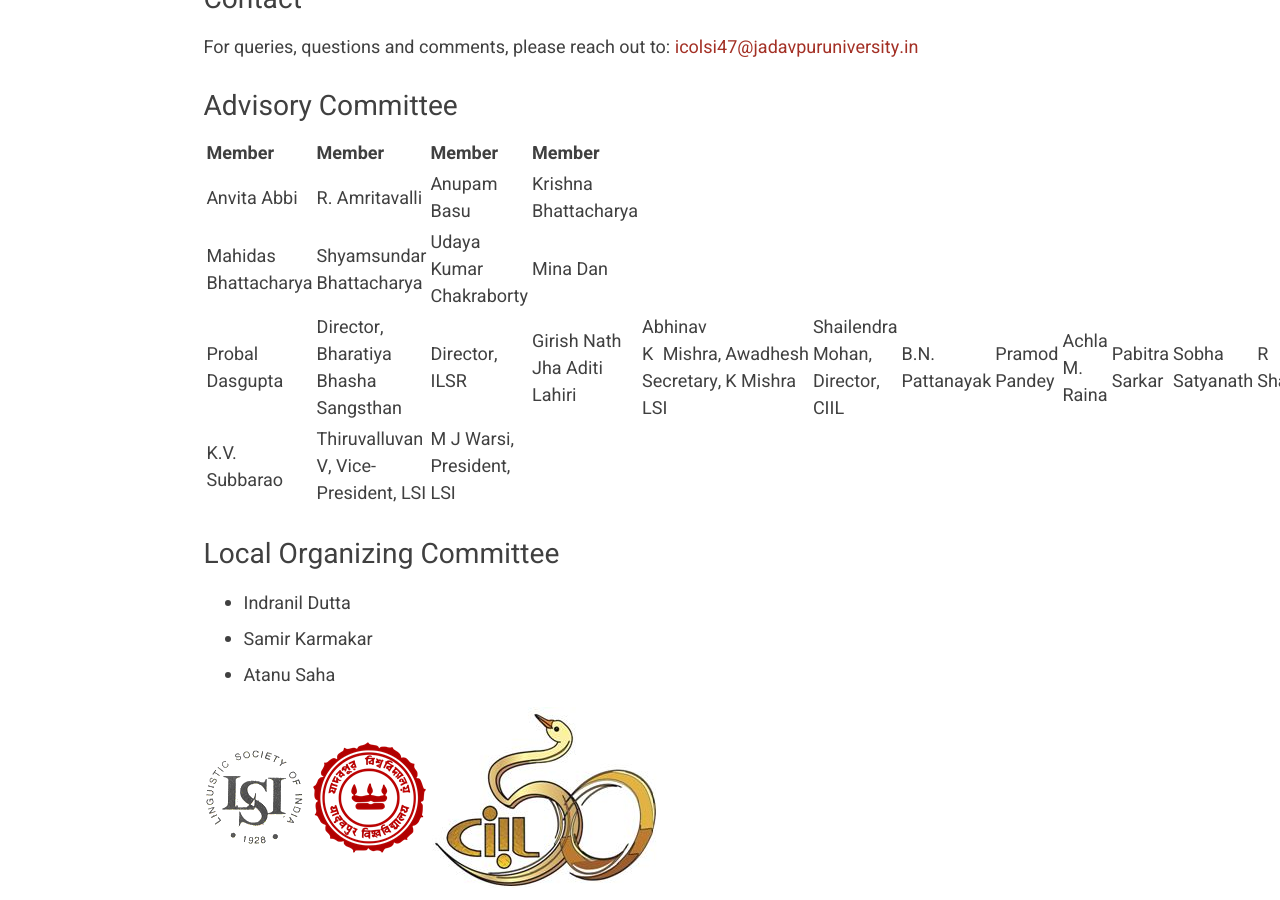
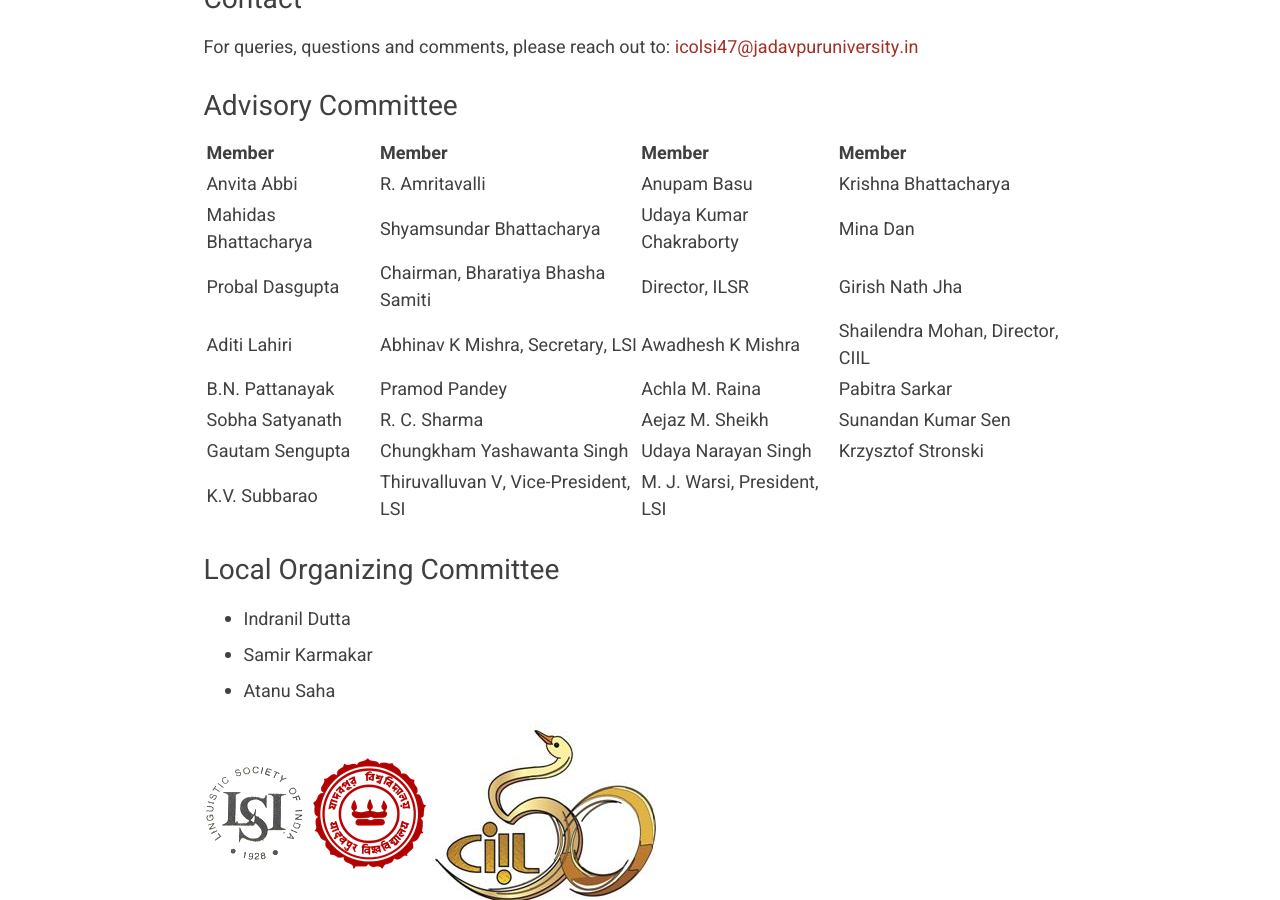
Before and after one commit to icolsi47/icolsi47.github.io, a Jekyll site: the page built from index.md, in a window 1280 px wide and 900 px high, scrolled down 2262 px. Built offline with Jekyll 4.4.1, drawn with Linux system fonts in a browser that asks for light colours.

Commit message:
advisory committee

```diff
--- a/index.md
+++ b/index.md
@@ -54,11 +54,15 @@ For queries, questions and comments, please reach out to: <icolsi47@jadavpuruniv
 ## Advisory Committee
 
 | Member                                   | Member                                   | Member                                     | Member                                   |
-| :------------------------------------------| :------------------------------------------| :--------------------------------------------| :------------------------------------------|
-| Anvita Abbi                              | R. Amritavalli                           | Anupam Basu                                | Krishna Bhattacharya                     |
-| Mahidas Bhattacharya                     | Shyamsundar Bhattacharya                 | Udaya Kumar Chakraborty                    | Mina Dan                                 |
-| Probal Dasgupta                          | Director, Bharatiya Bhasha Sangsthan     | Director, ILSR                             | Girish Nath Jha               Aditi Lahiri                             | Abhinav K Mishra, Secretary, LSI                         |    Awadhesh K Mishra        |      Shailendra Mohan, Director, CIIL         | B.N. Pattanayak                          | Pramod Pandey                              | Achla M. Raina                           |  Pabitra Sarkar                           | Sobha Satyanath                          | R C Sharma  |  Aejaz M Sheikh                             | Sunandan Kumar Sen                       | Gautam Sengupta                          | Chungkham Yashawanta Singh               | Udaya Narayan Singh                        | Krzysztof Stronski                       |
-| K.V. Subbarao                            | Thiruvalluvan V, Vice-President, LSI     | M J Warsi, President, LSI                  |                                          |
+| :-------------------------------------- | :-------------------------------------- | :---------------------------------------- | :-------------------------------------- |
+| Anvita Abbi                             | R. Amritavalli                           | Anupam Basu                                | Krishna Bhattacharya                     |
+| Mahidas Bhattacharya                    | Shyamsundar Bhattacharya                 | Udaya Kumar Chakraborty                    | Mina Dan                                 |
+| Probal Dasgupta                         | Chairman, Bharatiya Bhasha Samiti        | Director, ILSR                             | Girish Nath Jha                          |
+| Aditi Lahiri                            | Abhinav K Mishra, Secretary, LSI         | Awadhesh K Mishra                          | Shailendra Mohan, Director, CIIL         |
+| B.N. Pattanayak                         | Pramod Pandey                            | Achla M. Raina                             | Pabitra Sarkar                           |
+| Sobha Satyanath                         | R. C. Sharma                             | Aejaz M. Sheikh                            | Sunandan Kumar Sen                       |
+| Gautam Sengupta                         | Chungkham Yashawanta Singh               | Udaya Narayan Singh                        | Krzysztof Stronski                       |
+| K.V. Subbarao                           | Thiruvalluvan V, Vice-President, LSI     | M. J. Warsi, President, LSI                |                                          |
 
 
 ## Local Organizing Committee
```
